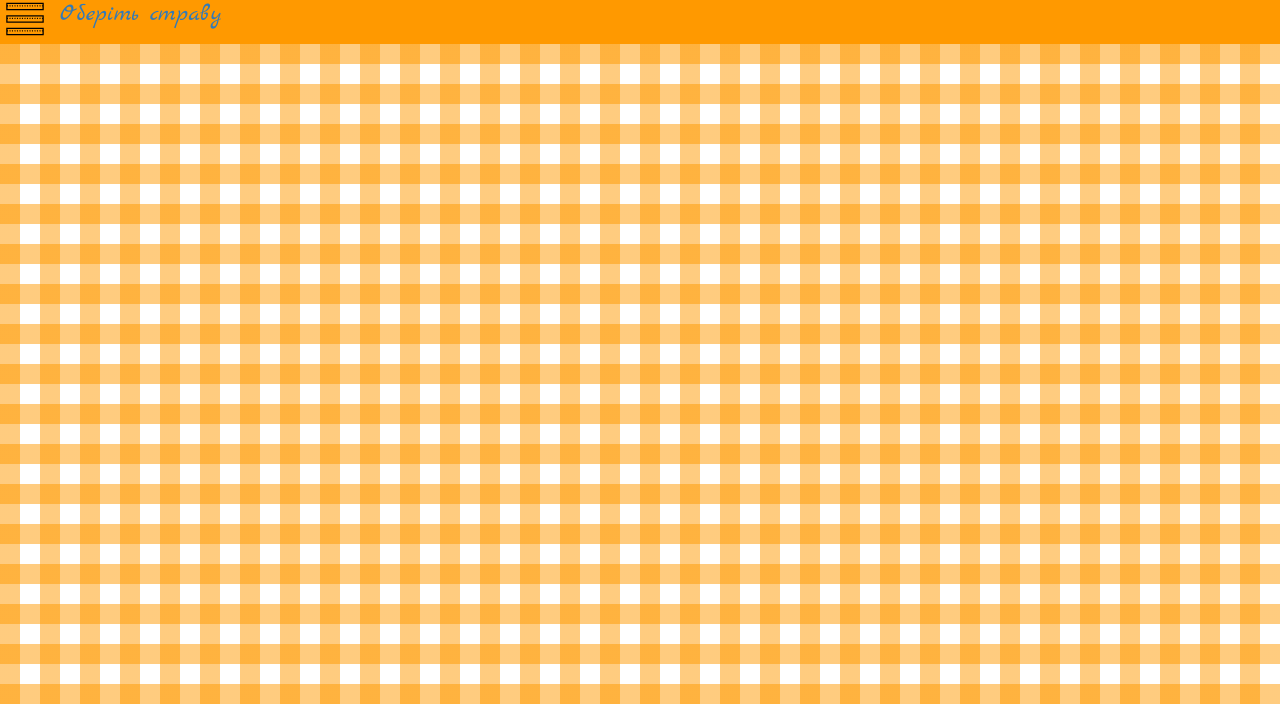
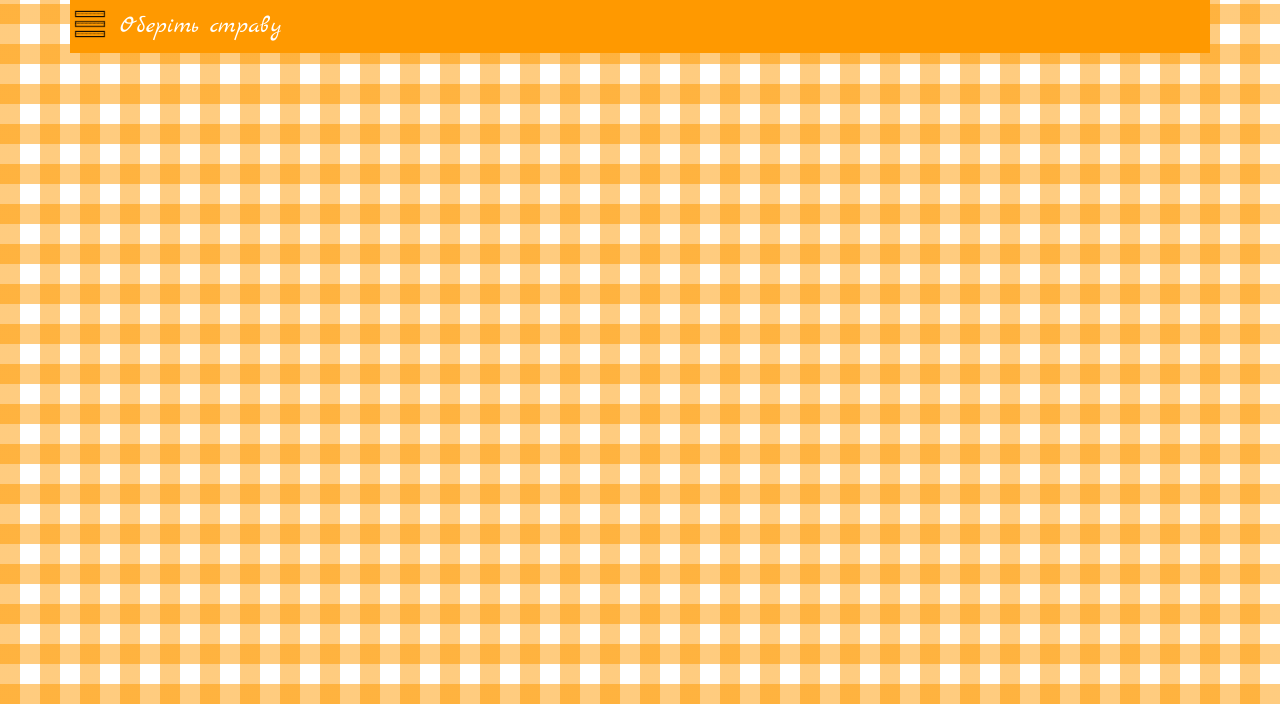
Before and after one commit to Yosip92/Ciao_Bella, a plain HTML site: page html/menu.html in a window 1280 px wide. Shown: the part 96-800 px from the top of the page. Drawn offline with Linux system fonts and the light colour scheme.

Commit message:
added images and some css

```diff
--- a/css/less/menu.less
+++ b/css/less/menu.less
@@ -9,27 +9,36 @@
     background: rgb(255, 153, 0);
     margin-top: -20px;
     align-items: center;
+    color: #ffffff;
+    img {
+        width: 40px;
+    }
     p {
         font-size: 24px;
         margin-left: 10px;
+        margin-top: 15px;
     }
     &:hover {
         background: orangered;
         text-decoration: none;
         cursor: pointer;
+        color: #000000;
     }
 }
 #menu-dishes {
     background: rgb(255, 153, 0);
     display: none;
+    color: #ffffff;
     .dishes {
         font-size: 24px;
         text-decoration: none;
         list-style-image: url('../../img/Pizza-50.png');
+        margin-left: 20px;
         &:hover {
             background: orangered;
             text-decoration: none;
             cursor: pointer;
+            color: #000000;
         }
     }
     p {
@@ -38,6 +47,7 @@
         &:hover {
             background: orangered;
             cursor: pointer;
+            color: #000000;
         }
     }
     .menu-drinks {
--- a/html/menu.html
+++ b/html/menu.html
@@ -37,17 +37,10 @@
             </ul>
         </nav>
     </header>
-    <!--<div class="section section-menu">
-        <h1>Сьогодні можемо Вам запропонувати:</h1>
-        <p>Pizza Italiano</p>
-        <p>Напої</p>
-        <p>Салати</p>
-        <p>і багато іншого!</p>
-    </div>-->
 
-    <div>
-        <a onclick="menuFunction()" class="choose-item">
-            <img src="../img/Menu-50.png" alt="">
+    <div class="container">
+        <a class="choose-item" onclick="menuFunction()">
+            <img class="button" src="../img/Menu-50.png" alt="">
             <p>Оберіть страву</p>
         </a>
         <div id="navigation">
```
Also changed, not shown: css/less/menu.css, img/Bar-64.png (added), img/Colosseum-48.png (added), img/Scooter-50.png (added), img/Spaghetti-50.png (added), img/Steak Very Hot-50.png (added).
